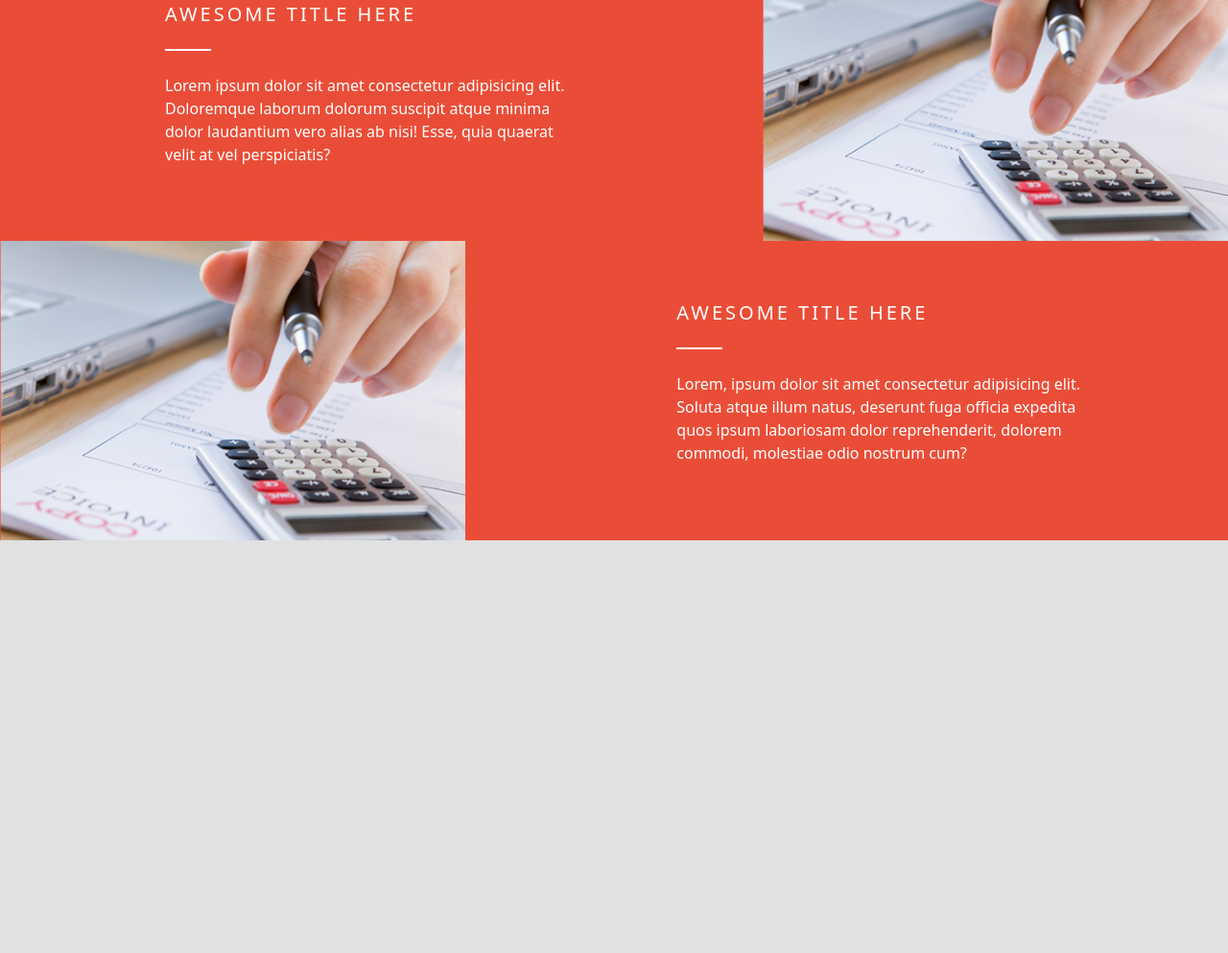
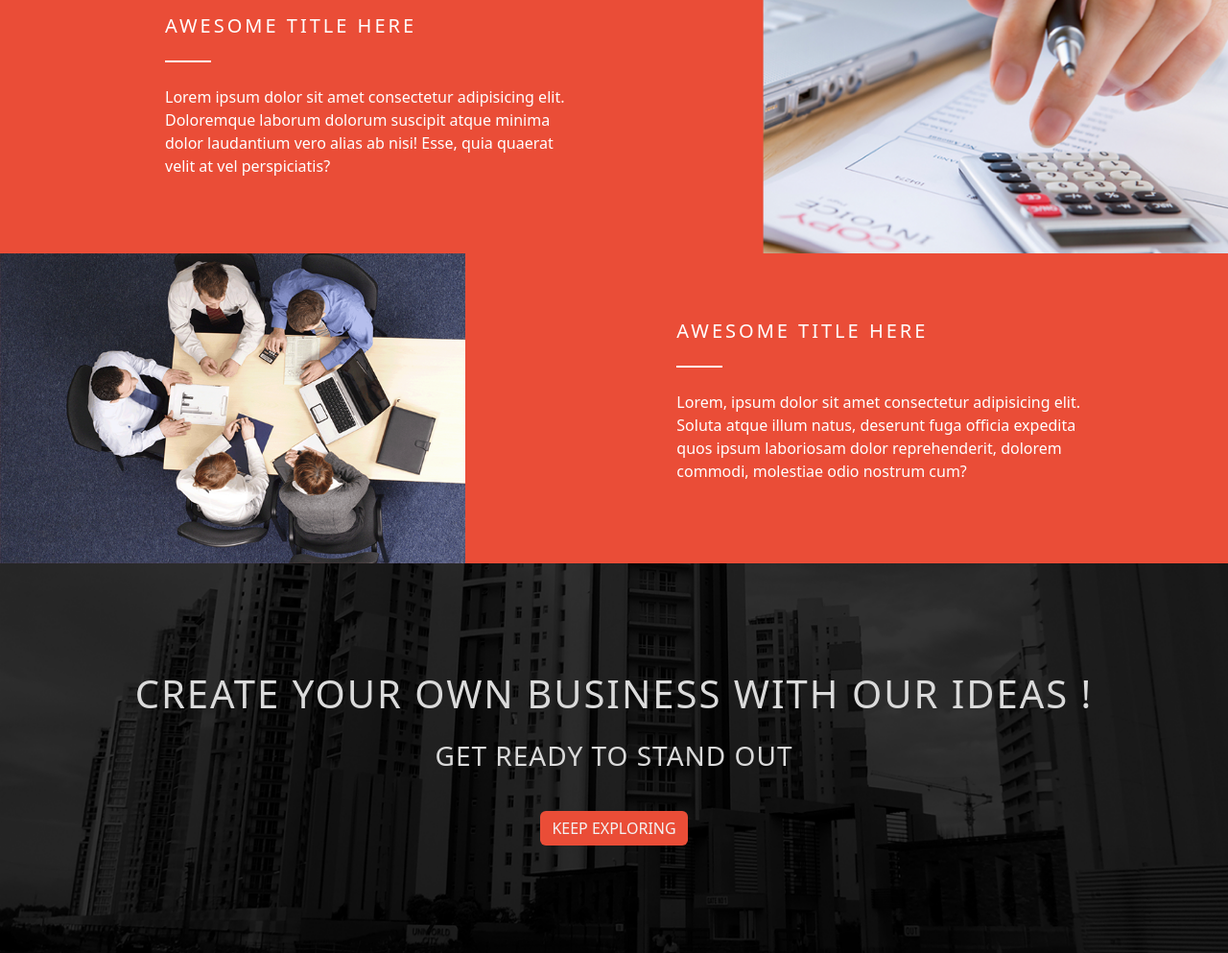
Before and after one commit to dusanpo/graxpo, a website: page index.html in a window 1280 px wide. Shown: the part 4205-5198 px from the top of the page at 96% size. Before the commit the page ends 4768 px from the top, so only its background shows below. Drawn offline with nearby package versions, Linux system fonts and the light colour scheme.

Commit message:
added new images and section

```diff
--- a/frontend/src/styles/abstracts/_variables.scss
+++ b/frontend/src/styles/abstracts/_variables.scss
@@ -9,3 +9,4 @@ $step-line: #dddddd;
 $background-color: #ececec;
 $icon-background: #e6e6e6;
 $white-color: #fff;
+$business-title: #dbdbdb;
--- a/frontend/src/styles/app.scss
+++ b/frontend/src/styles/app.scss
@@ -7,3 +7,4 @@
 @import "./sections/steps";
 @import "./sections/featuredWork";
 @import "./sections/bestService";
+@import "./sections/ownBusiness";
--- /dev/null
+++ b/frontend/src/styles/sections/_ownBusiness.scss
@@ -0,0 +1,29 @@
+.own-business{
+    background-position: center center;
+    background-repeat: no-repeat;
+    background-size: 100% 100%;
+    .content{
+        padding: 7rem 0;
+       color: $business-title;
+       h1{
+        text-transform: uppercase;
+        letter-spacing: 2px;
+        padding-bottom: 1rem;
+        font-weight: 400;
+       }
+       h3{
+        text-transform: uppercase;
+        letter-spacing: 1px;
+        padding-bottom: 2rem;
+        font-weight: 400;
+       }
+       .explore-button{
+        @include regular-button($btn-text-color, $logo-color);
+        border:none;
+       }
+    }
+    @media(max-width: 768px){
+        background-size: cover;
+
+    }
+}
--- a/index.html
+++ b/index.html
@@ -418,7 +418,7 @@
       <div class="container-fluid">
         <div class="row">
           <div class="col-lg-5 p-0">
-            <img src="./images/service.png" alt="service" class="img-fluid" />
+            <img src="./images/service1.png" alt="service1" class="img-fluid" />
           </div>
           <div class="col-lg-7 align-self-center wrapper">
             <div class="text-wrap">
@@ -454,7 +454,7 @@
 
         <div class="row">
           <div class="col-lg-5 p-0">
-            <img src="./images/service.png" alt="service" class="img-fluid" />
+            <img src="./images/service3.png" alt="service3" class="img-fluid" />
           </div>
           <div class="col-lg-7 align-self-center wrapper">
             <div class="text-wrap">
@@ -466,6 +466,23 @@
                 laboriosam dolor reprehenderit, dolorem commodi, molestiae odio
                 nostrum cum?
               </p>
+            </div>
+          </div>
+        </div>
+      </div>
+    </section>
+
+    <section
+      class="text-center own-business"
+      style="background-image: url(images/cta.png)"
+    >
+      <div class="container">
+        <div class="row">
+          <div class="col">
+            <div class="content">
+              <h1>Create Your Own Business With Our Ideas !</h1>
+              <h3>Get Ready To Stand Out</h3>
+              <button class="btn explore-button">KEEP EXPLORING</button>
             </div>
           </div>
         </div>
```
Also changed, not shown: frontend/dist/styles/app.css, images/service1.png (added), images/service3.png (added).
